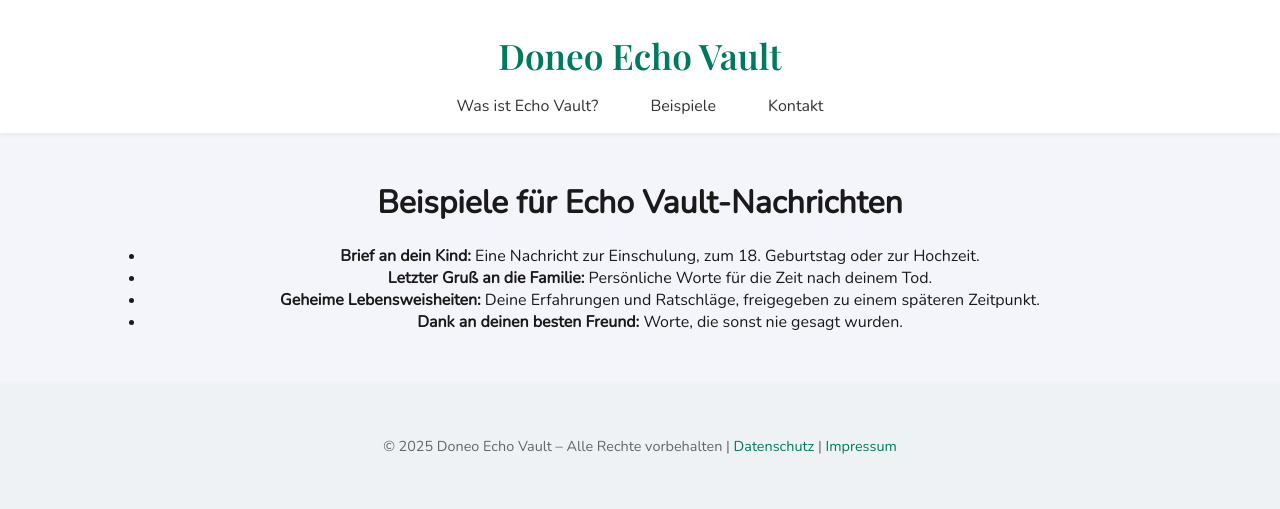
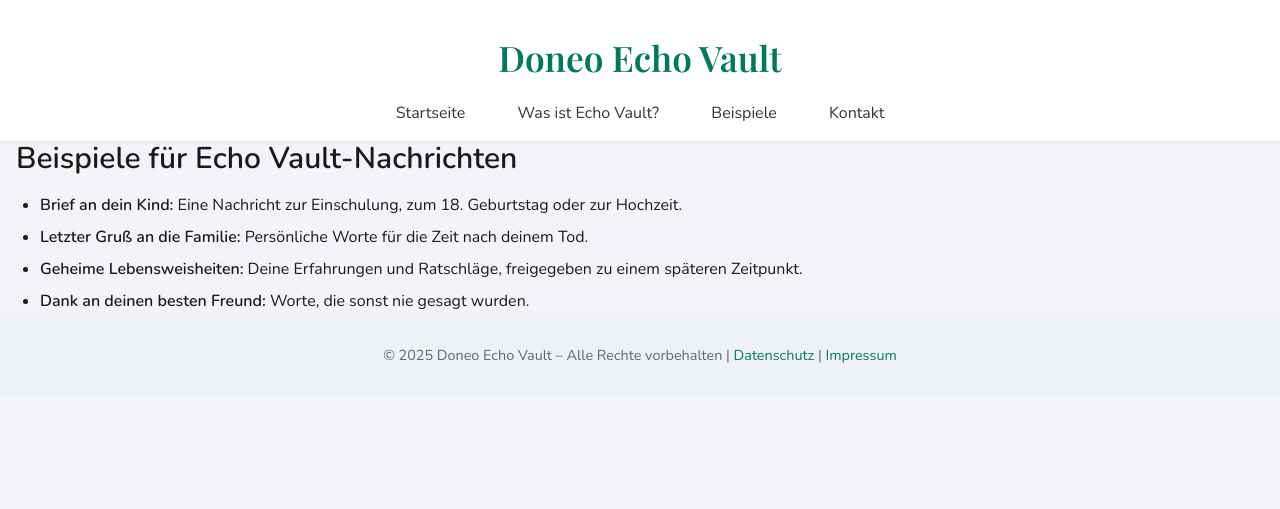
Before and after one commit to doneo24/echo_vault, a Flask app: page /beispiele in a window 1280 px wide. Shown: the top 509 px of the page. Run offline with Flask 3, Linux system fonts and the light colour scheme; some libraries are stand-ins or nearby versions.

Commit message:
Update base.html

```diff
--- a/templates/base.html
+++ b/templates/base.html
@@ -4,13 +4,21 @@
   <meta charset="UTF-8" />
   <meta name="viewport" content="width=device-width, initial-scale=1.0" />
   <title>Doneo Echo Vault</title>
-  <link href="https://fonts.googleapis.com/css2?family=Playfair+Display:wght@600&family=Nunito&display=swap" rel="stylesheet">
+
+  <!-- Tailwind CDN -->
+  <script src="https://cdn.tailwindcss.com"></script>
+
+  <!-- Google Fonts -->
+  <link href="https://fonts.googleapis.com/css2?family=Playfair+Display:wght@600&family=Nunito:wght@400;600&display=swap" rel="stylesheet" />
+
   <style>
-    * { box-sizing: border-box; }
+    * {
+      box-sizing: border-box;
+    }
     body {
       margin: 0;
       font-family: 'Nunito', 'Segoe UI', sans-serif;
-      background-color: #f4f4fb;
+      background-color: #f4f4f8;
       color: #1a1a1a;
       -webkit-font-smoothing: antialiased;
       -moz-osx-font-smoothing: grayscale;
@@ -40,15 +48,9 @@
     nav a:hover {
       color: #007a5e;
     }
-    main {
-      max-width: 1100px;
-      margin: 3rem auto;
-      padding: 0 1rem;
-      text-align: center;
-    }
     footer {
       text-align: center;
-      padding: 2.5rem 1rem;
+      padding: 2rem 1rem;
       background: #eef2f4;
       font-size: 0.9rem;
       color: #666;
@@ -60,55 +62,32 @@
     footer a:hover {
       text-decoration: underline;
     }
-    input[type="text"], textarea {
-      width: 100%;
-      max-width: 500px;
-      padding: 0.75rem;
-      border: 1px solid #ccc;
-      border-radius: 0.5rem;
-      margin-top: 0.5rem;
-    }
-    label {
-      font-weight: 600;
-    }
-    .form-section {
-      background-color: #fff;
-      padding: 2rem;
-      border-radius: 1rem;
-      box-shadow: 0 0 10px rgba(0,0,0,0.05);
-    }
-    button {
-      background-color: #007a5e;
-      color: white;
-      padding: 0.75rem 1.5rem;
-      border: none;
-      border-radius: 0.5rem;
-      font-size: 1rem;
-      margin-top: 1rem;
-      cursor: pointer;
-    }
-    button:hover {
-      background-color: #00624c;
-    }
   </style>
 </head>
 <body>
 
+  <!-- HEADER -->
   <header>
-  <h1><a href="/" style="text-decoration:none; color:#007a5e;">Doneo Echo Vault</a></h1>
+    <h1>Doneo Echo Vault</h1>
     <nav>
+      <a href="/">Startseite</a>
       <a href="/was-ist">Was ist Echo Vault?</a>
       <a href="/beispiele">Beispiele</a>
       <a href="/kontakt">Kontakt</a>
     </nav>
   </header>
 
-<main>
+  <!-- CONTENT -->
+  <main class="px-4">
     {% block content %}{% endblock %}
   </main>
 
+  <!-- FOOTER -->
   <footer>
-  <p>&copy; 2025 Doneo Echo Vault – Alle Rechte vorbehalten | <a href="/datenschutz">Datenschutz</a> | <a href="/impressum">Impressum</a></p>
+    <p>&copy; 2025 Doneo Echo Vault – Alle Rechte vorbehalten |
+      <a href="/datenschutz">Datenschutz</a> |
+      <a href="/impressum">Impressum</a>
+    </p>
   </footer>
 
 </body>
```
Lines whose indentation alone changed are shown as unchanged.
